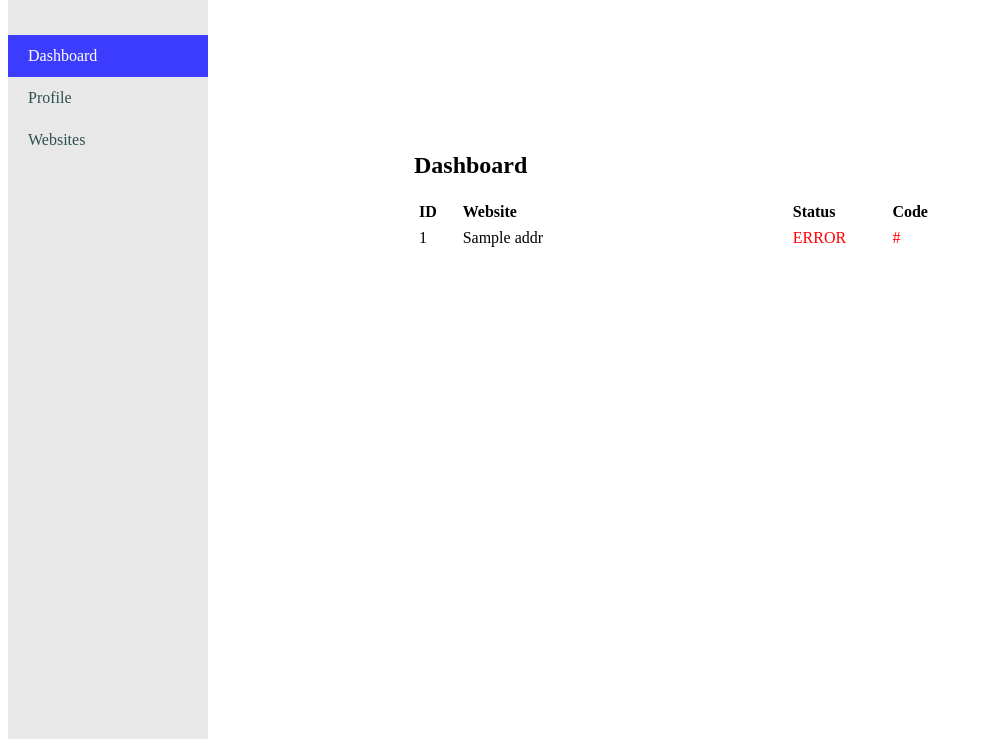
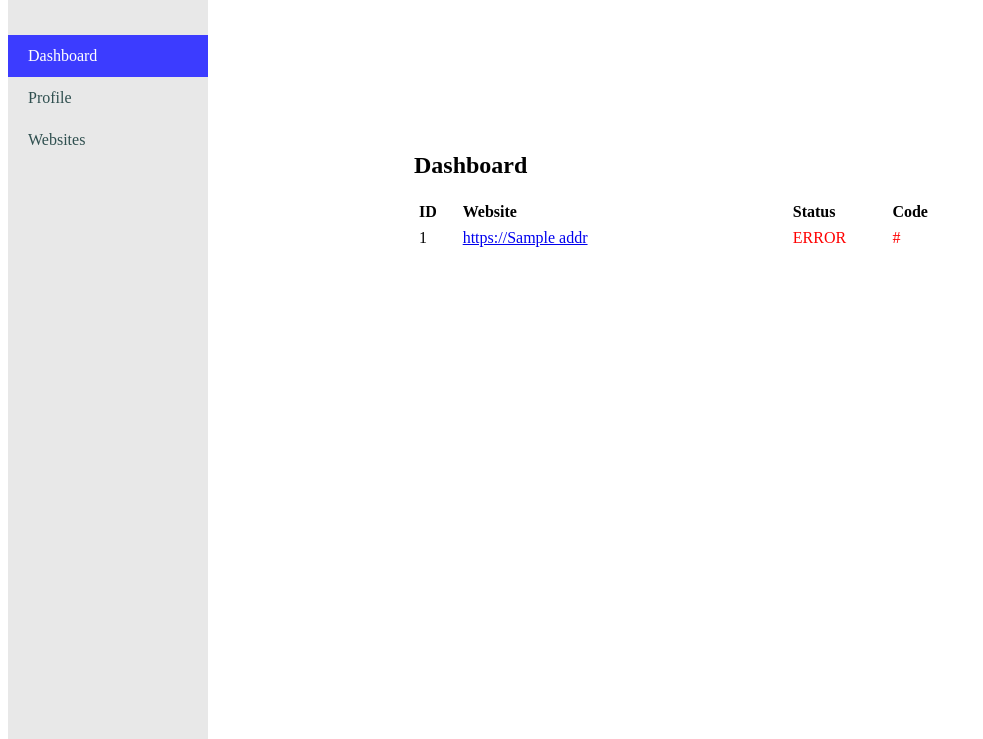
Before and after one commit to koenol/simple-website-monitoring-tool, a Flask app: template templates/main.html in a window 1280 px wide. Shown: the part 61-800 px from the top of the page, without its empty margins (0-983 px from the left). Run offline with Flask 3, Linux system fonts and the light colour scheme; the visitor is signed in with stand-in values (Sample User, id 1); the template is opened without the code that fills it: most values are stand-ins (such as "Sample title", 1, 10 or a date in 2020).

Commit message:
added https:// to the table links

```diff
--- a/templates/main.html
+++ b/templates/main.html
@@ -41,7 +41,7 @@
                             {% for website in personal_websites %}
                             <tr>
                                 <td>{{ website.id }}</td>
-                                <td>{{ website.addr }}</td>
+                                <td><a href="https://{{ website.addr }}">https://{{ website.addr }}</a></td>
                                 {% if website.url_status_ok == 1 %}
                                     <td class="status-ok-true">OK</td>
                                 {% else %}
```
